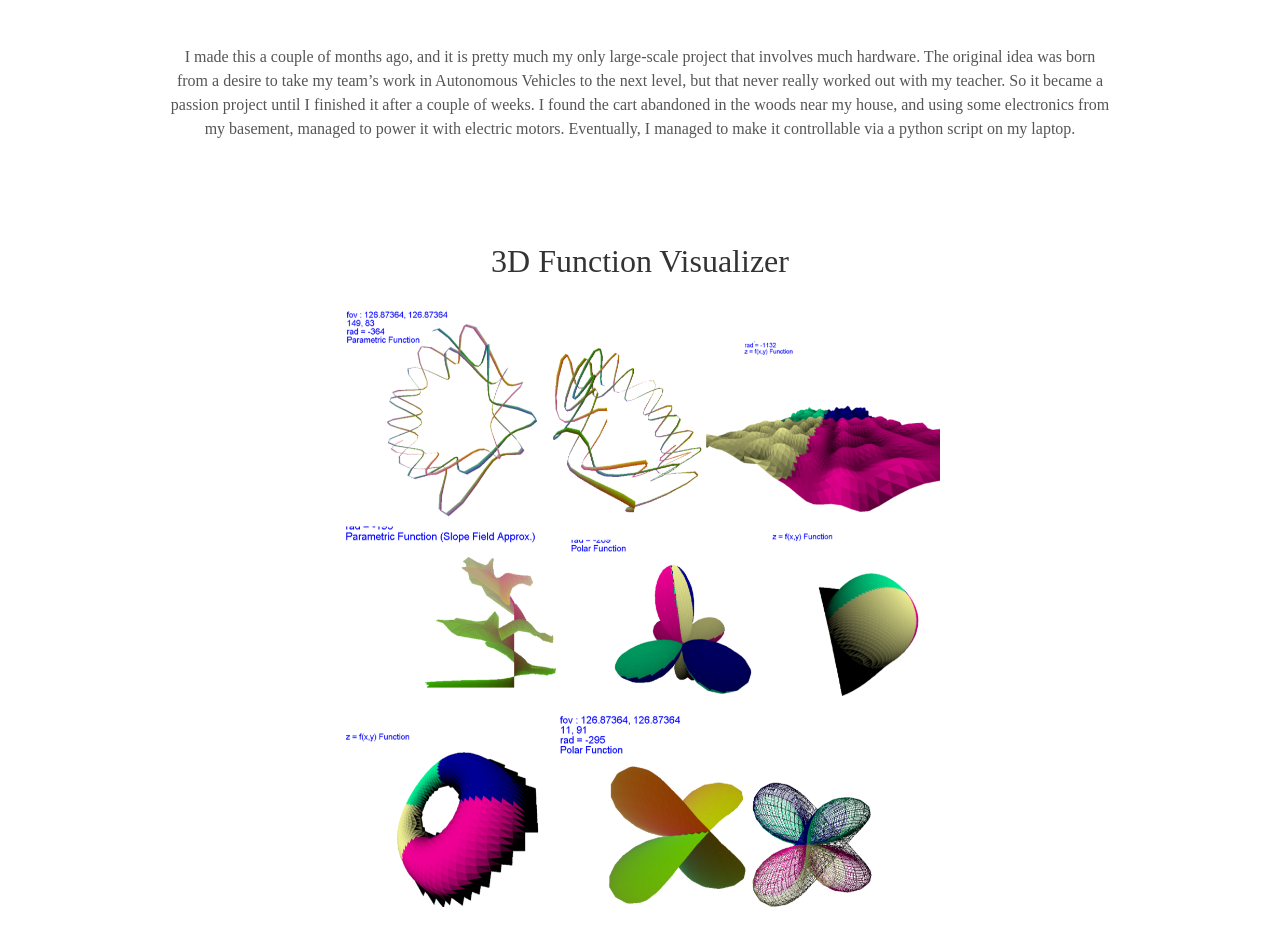
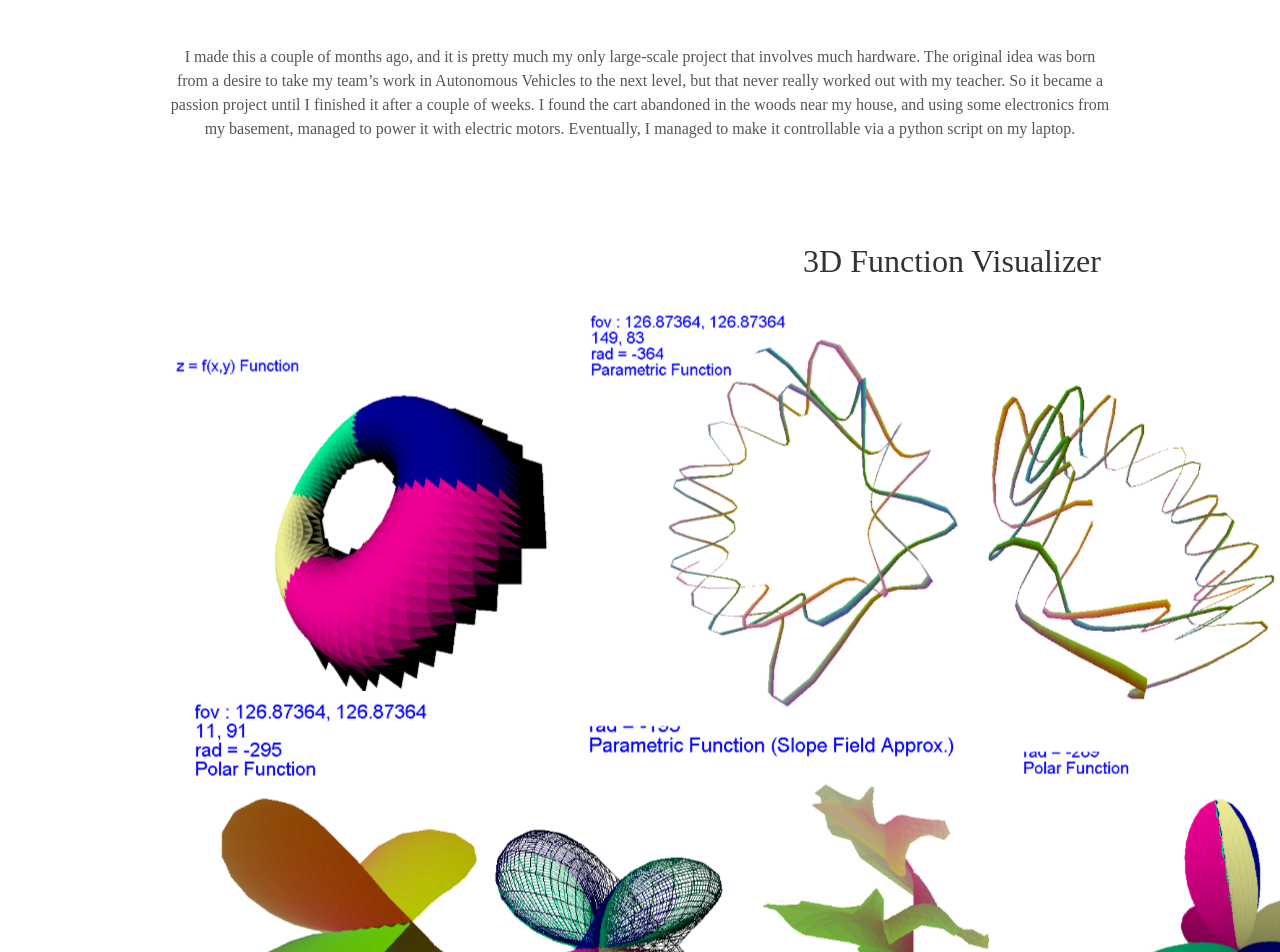
Before and after one commit to mikedillender/mikedillender.github.io, a Jekyll site: the page built from index.html, in a window 1280 px wide. Shown: the part 5060-6012 px from the top of the page. Built offline with Jekyll 4.4.1, drawn with Linux system fonts in a browser that asks for light colours; some web fonts are replaced.

Commit message:
rearranged fxvis image

```diff
--- a/_includes/about.html
+++ b/_includes/about.html
@@ -59,7 +59,8 @@
   <div class="user">
     <div class="tech">
       <h2>3D Function Visualizer</h2>
-      <img src="/assets/imgs/fxvis.PNG" alt="s1" style="width:600px;height:600px;">
+      <!--img src="/assets/imgs/fxvis.PNG" alt="s1" style="width:600px;height:600px;">-->
+      <img src="/assets/imgs/fxvis1.PNG" alt="s1" style="width:1564px;height:768px;">
       <p>This project originated as a 3D particle simulator (which can be seen below), but soon progressed into an experiment with 3D functions. I realized that if I created a 2D-float-array, I could use the value of each index as the z-position, and the two array indexes as the x and y. Hence, by inputting a simple z=f(x,y) function, it could create a 3D rendering of it by drawing lines to adjacent indexes.</p>
       <p>The first problem I had with this was how to handle 3D-rotations of perspective, and since I was unable to find much helpful information on how to use quaternions, I struggled with making it work.  However, I eventually just settled on the admittedly inefficient method of rotationally-translating each point around the origin every render.</p>
       <p>Eventually, while doing schoolwork, I realized I could alter my original method to graph polar functions. By replacing the float-array with a vector-array, I could instead have the array indexes represent the x-y orientation from the origin and store the x-y positions in the vector.  This worked surprisingly well, and after I made an algorithm to panel the graphs and render them in order of distance from the observer, I started to realize the potential this program had.</p>
```
Also changed, not shown: assets/imgs/fxvis1.PNG (added).
